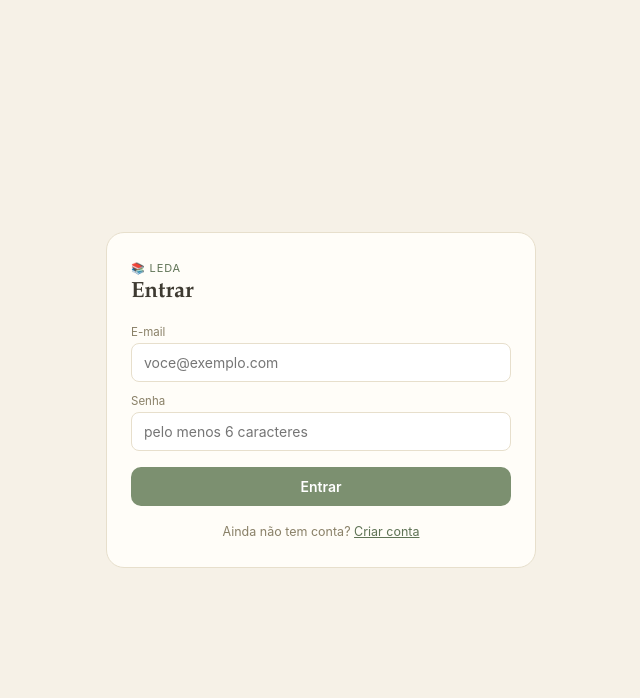
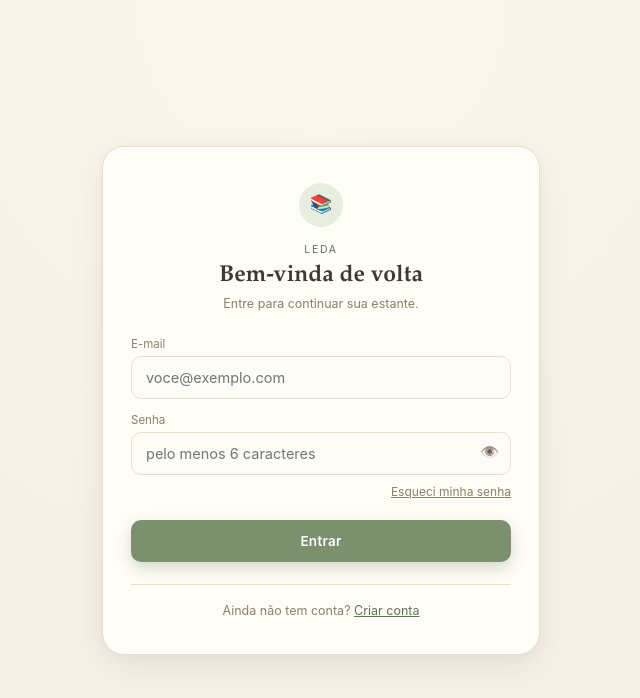
Before and after one commit to MarcelaTav/leda-app, a React (Vite) app: page / in a window 1280 px wide. Shown: the top 698 px of the page, without its empty margins (319-959 px from the left). Built offline with nearby package versions, Linux system fonts and the light colour scheme.

Commit message:
Update Root.jsx

```diff
--- a/src/Root.jsx
+++ b/src/Root.jsx
@@ -16,18 +16,85 @@ const COR = {
   alerta: "#C0604D",
 };
 
+function OlhoSenha({ visivel, onClick }) {
+  return (
+    <span
+      onClick={onClick}
+      style={{
+        position: "absolute",
+        right: "12px",
+        top: "50%",
+        transform: "translateY(-50%)",
+        cursor: "pointer",
+        fontSize: "15px",
+        userSelect: "none",
+        opacity: 0.7,
+      }}
+    >
+      {visivel ? "🙈" : "👁️"}
+    </span>
+  );
+}
+
 function TelaAutenticacao() {
-  const [modo, setModo] = useState("entrar"); // entrar | criar
+  const [modo, setModo] = useState("entrar"); // entrar | criar | recuperar
+  const [nome, setNome] = useState("");
   const [email, setEmail] = useState("");
   const [senha, setSenha] = useState("");
+  const [senhaVisivel, setSenhaVisivel] = useState(false);
   const [carregando, setCarregando] = useState(false);
   const [erro, setErro] = useState("");
   const [mensagem, setMensagem] = useState("");
+  const [focoNome, setFocoNome] = useState(false);
+  const [focoEmail, setFocoEmail] = useState(false);
+  const [focoSenha, setFocoSenha] = useState(false);
+
+  const estiloInput = (focado) => ({
+    width: "100%",
+    boxSizing: "border-box",
+    fontSize: "14.5px",
+    padding: "12px 14px",
+    borderRadius: "10px",
+    border: `1.5px solid ${focado ? COR.sauge : COR.linha}`,
+    fontFamily: SANS,
+    background: focado ? "#FFFFFF" : "#FDFBF6",
+    outline: "none",
+    transition: "border-color 0.15s ease, background 0.15s ease",
+  });
+
+  function limparMensagens() {
+    setErro("");
+    setMensagem("");
+  }
 
   async function enviar(e) {
     e.preventDefault();
-    setErro("");
-    setMensagem("");
+    limparMensagens();
+
+    if (modo === "recuperar") {
+      if (!email.trim()) {
+        setErro("Preencha seu e-mail.");
+        return;
+      }
+      setCarregando(true);
+      try {
+        const { error } = await supabase.auth.resetPasswordForEmail(email.trim(), {
+          redirectTo: window.location.origin,
+        });
+        if (error) throw error;
+        setMensagem("Enviamos um link pro seu e-mail pra você redefinir a senha.");
+      } catch (err) {
+        setErro(err && err.message ? err.message : "Algo deu errado, tenta de novo.");
+      } finally {
+        setCarregando(false);
+      }
+      return;
+    }
+
+    if (modo === "criar" && !nome.trim()) {
+      setErro("Preencha seu nome.");
+      return;
+    }
     if (!email.trim() || !senha) {
       setErro("Preencha e-mail e senha.");
       return;
@@ -39,7 +106,11 @@ function TelaAutenticacao() {
     setCarregando(true);
     try {
       if (modo === "criar") {
-        const { error } = await supabase.auth.signUp({ email: email.trim(), password: senha });
+        const { error } = await supabase.auth.signUp({
+          email: email.trim(),
+          password: senha,
+          options: { data: { nome: nome.trim() } },
+        });
         if (error) throw error;
         setMensagem("Conta criada! Confira seu e-mail pra confirmar antes de entrar.");
       } else {
@@ -62,11 +133,20 @@ function TelaAutenticacao() {
     }
   }
 
+  const titulo =
+    modo === "criar" ? "Criar sua conta" : modo === "recuperar" ? "Recuperar senha" : "Bem-vinda de volta";
+  const subtitulo =
+    modo === "criar"
+      ? "Seu cantinho de leitura, no seu ritmo."
+      : modo === "recuperar"
+      ? "Informe seu e-mail e enviaremos um link de redefinição."
+      : "Entre para continuar sua estante.";
+
   return (
     <div
       style={{
         fontFamily: SERIF,
-        background: COR.fundo,
+        background: `radial-gradient(circle at 50% 0%, #FBF7EC 0%, ${COR.fundo} 60%)`,
         minHeight: "100dvh",
         color: COR.textoPrincipal,
         display: "flex",
@@ -82,40 +162,86 @@ function TelaAutenticacao() {
           maxWidth: "380px",
           background: COR.cartao,
           border: `1px solid ${COR.linha}`,
-          borderRadius: "18px",
-          padding: "28px 24px",
+          borderRadius: "22px",
+          padding: "36px 28px",
+          boxShadow: "0 2px 8px rgba(62, 58, 49, 0.04), 0 12px 32px rgba(62, 58, 49, 0.08)",
         }}
       >
-        <div style={{ fontFamily: SANS, fontSize: "11px", letterSpacing: "0.08em", textTransform: "uppercase", color: COR.saugeEscuro, marginBottom: "4px" }}>
-          📚 LEDA
+        <div style={{ display: "flex", alignItems: "center", justifyContent: "center", width: "44px", height: "44px", borderRadius: "50%", background: COR.saugeClaro, margin: "0 auto 16px", fontSize: "18px" }}>
+          📚
         </div>
-        <h1 style={{ fontSize: "22px", fontWeight: 700, margin: "0 0 20px" }}>
-          {modo === "criar" ? "Criar sua conta" : "Entrar"}
+        <div style={{ fontFamily: SANS, fontSize: "10.5px", letterSpacing: "0.16em", textTransform: "uppercase", color: COR.saugeEscuro, textAlign: "center", marginBottom: "6px" }}>
+          Leda
+        </div>
+        <h1 style={{ fontSize: "23px", fontWeight: 700, margin: "0 0 6px", textAlign: "center" }}>
+          {titulo}
         </h1>
+        <div style={{ fontFamily: SANS, fontSize: "12.5px", color: COR.textoSecundario, textAlign: "center", marginBottom: "26px" }}>
+          {subtitulo}
+        </div>
 
-        <form onSubmit={enviar} style={{ display: "flex", flexDirection: "column", gap: "12px" }}>
+        <form onSubmit={enviar} style={{ display: "flex", flexDirection: "column", gap: "14px" }}>
+          {modo === "criar" && (
             <div>
-            <div style={{ fontFamily: SANS, fontSize: "11.5px", color: COR.textoSecundario, marginBottom: "4px" }}>E-mail</div>
+              <div style={{ fontFamily: SANS, fontSize: "11.5px", color: COR.textoSecundario, marginBottom: "5px" }}>Nome</div>
+              <input
+                type="text"
+                value={nome}
+                onChange={(e) => setNome(e.target.value)}
+                onFocus={() => setFocoNome(true)}
+                onBlur={() => setFocoNome(false)}
+                placeholder="Como podemos te chamar?"
+                autoComplete="name"
+                style={estiloInput(focoNome)}
+              />
+            </div>
+          )}
+          <div>
+            <div style={{ fontFamily: SANS, fontSize: "11.5px", color: COR.textoSecundario, marginBottom: "5px" }}>E-mail</div>
             <input
               type="email"
               value={email}
               onChange={(e) => setEmail(e.target.value)}
+              onFocus={() => setFocoEmail(true)}
+              onBlur={() => setFocoEmail(false)}
               placeholder="voce@exemplo.com"
               autoComplete="email"
-              style={{ width: "100%", boxSizing: "border-box", fontSize: "14px", padding: "10px 12px", borderRadius: "8px", border: `1px solid ${COR.linha}`, fontFamily: SANS }}
+              style={estiloInput(focoEmail)}
             />
           </div>
+
+          {modo !== "recuperar" && (
             <div>
-            <div style={{ fontFamily: SANS, fontSize: "11.5px", color: COR.textoSecundario, marginBottom: "4px" }}>Senha</div>
+              <div style={{ fontFamily: SANS, fontSize: "11.5px", color: COR.textoSecundario, marginBottom: "5px" }}>Senha</div>
+              <div style={{ position: "relative" }}>
                 <input
-              type="password"
+                  type={senhaVisivel ? "text" : "password"}
                   value={senha}
                   onChange={(e) => setSenha(e.target.value)}
+                  onFocus={() => setFocoSenha(true)}
+                  onBlur={() => setFocoSenha(false)}
                   placeholder="pelo menos 6 caracteres"
                   autoComplete={modo === "criar" ? "new-password" : "current-password"}
-              style={{ width: "100%", boxSizing: "border-box", fontSize: "14px", padding: "10px 12px", borderRadius: "8px", border: `1px solid ${COR.linha}`, fontFamily: SANS }}
+                  style={{ ...estiloInput(focoSenha), paddingRight: "38px" }}
                 />
+                <OlhoSenha visivel={senhaVisivel} onClick={() => setSenhaVisivel((v) => !v)} />
               </div>
+            </div>
+          )}
+
+          {modo === "entrar" && (
+            <div style={{ textAlign: "right", marginTop: "-6px" }}>
+              <span
+                onClick={() => {
+                  setModo("recuperar");
+                  limparMensagens();
+                }}
+                style={{ fontFamily: SANS, fontSize: "12px", color: COR.textoSecundario, textDecoration: "underline", cursor: "pointer" }}
+              >
+                Esqueci minha senha
+              </span>
+            </div>
+          )}
 
           {erro && <div style={{ fontFamily: SANS, fontSize: "12.5px", color: COR.alerta }}>{erro}</div>}
           {mensagem && <div style={{ fontFamily: SANS, fontSize: "12.5px", color: COR.saugeEscuro }}>{mensagem}</div>}
@@ -125,9 +251,11 @@ function TelaAutenticacao() {
             disabled={carregando}
             style={{
               fontFamily: SANS,
-              fontSize: "14px",
+              fontSize: "13.5px",
               fontWeight: 600,
-              padding: "11px",
+              letterSpacing: "0.02em",
+              padding: "13px",
+              boxShadow: carregando ? "none" : "0 6px 16px rgba(124, 144, 112, 0.32)",
               borderRadius: "10px",
               border: "none",
               background: COR.sauge,
@@ -137,19 +265,39 @@ function TelaAutenticacao() {
               marginTop: "4px",
             }}
           >
-            {carregando ? "Um instante…" : modo === "criar" ? "Criar conta" : "Entrar"}
+            {carregando
+              ? "Um instante…"
+              : modo === "criar"
+              ? "Criar conta"
+              : modo === "recuperar"
+              ? "Enviar link"
+              : "Entrar"}
           </button>
         </form>
 
-        <div style={{ fontFamily: SANS, fontSize: "12.5px", color: COR.textoSecundario, marginTop: "18px", textAlign: "center" }}>
+        <div style={{ height: "1px", background: COR.linha, margin: "22px 0 18px" }} />
+
+        <div style={{ fontFamily: SANS, fontSize: "12.5px", color: COR.textoSecundario, textAlign: "center" }}>
           {modo === "criar" ? (
             <>
               Já tem conta?{" "}
               <span
                 onClick={() => {
                   setModo("entrar");
-                  setErro("");
-                  setMensagem("");
+                  limparMensagens();
+                }}
+                style={{ color: COR.saugeEscuro, textDecoration: "underline", cursor: "pointer" }}
+              >
+                Entrar
+              </span>
+            </>
+          ) : modo === "recuperar" ? (
+            <>
+              Lembrou a senha?{" "}
+              <span
+                onClick={() => {
+                  setModo("entrar");
+                  limparMensagens();
                 }}
                 style={{ color: COR.saugeEscuro, textDecoration: "underline", cursor: "pointer" }}
               >
@@ -162,8 +310,7 @@ function TelaAutenticacao() {
               <span
                 onClick={() => {
                   setModo("criar");
-                  setErro("");
-                  setMensagem("");
+                  limparMensagens();
                 }}
                 style={{ color: COR.saugeEscuro, textDecoration: "underline", cursor: "pointer" }}
               >
@@ -177,12 +324,152 @@ function TelaAutenticacao() {
   );
 }
 
+function TelaNovaSenha() {
+  const [novaSenha, setNovaSenha] = useState("");
+  const [confirmar, setConfirmar] = useState("");
+  const [senhaVisivel, setSenhaVisivel] = useState(false);
+  const [carregando, setCarregando] = useState(false);
+  const [erro, setErro] = useState("");
+  const [mensagem, setMensagem] = useState("");
+
+  const estiloInput = {
+    width: "100%",
+    boxSizing: "border-box",
+    fontSize: "14.5px",
+    padding: "12px 14px",
+    paddingRight: "38px",
+    borderRadius: "10px",
+    border: `1.5px solid ${COR.linha}`,
+    fontFamily: SANS,
+    background: "#FDFBF6",
+    outline: "none",
+  };
+
+  async function salvar(e) {
+    e.preventDefault();
+    setErro("");
+    setMensagem("");
+    if (novaSenha.length < 6) {
+      setErro("A senha precisa ter pelo menos 6 caracteres.");
+      return;
+    }
+    if (novaSenha !== confirmar) {
+      setErro("As senhas não coincidem.");
+      return;
+    }
+    setCarregando(true);
+    try {
+      const { error } = await supabase.auth.updateUser({ password: novaSenha });
+      if (error) throw error;
+      setMensagem("Senha atualizada! Você já pode continuar usando o app.");
+    } catch (err) {
+      setErro(err && err.message ? err.message : "Algo deu errado, tenta de novo.");
+    } finally {
+      setCarregando(false);
+    }
+  }
+
+  return (
+    <div
+      style={{
+        fontFamily: SERIF,
+        background: `radial-gradient(circle at 50% 0%, #FBF7EC 0%, ${COR.fundo} 60%)`,
+        minHeight: "100dvh",
+        color: COR.textoPrincipal,
+        display: "flex",
+        alignItems: "center",
+        justifyContent: "center",
+        padding: "20px",
+        boxSizing: "border-box",
+      }}
+    >
+      <div
+        style={{
+          width: "100%",
+          maxWidth: "380px",
+          background: COR.cartao,
+          border: `1px solid ${COR.linha}`,
+          borderRadius: "22px",
+          padding: "36px 28px",
+          boxShadow: "0 2px 8px rgba(62, 58, 49, 0.04), 0 12px 32px rgba(62, 58, 49, 0.08)",
+        }}
+      >
+        <h1 style={{ fontSize: "23px", fontWeight: 700, margin: "0 0 6px", textAlign: "center" }}>
+          Definir nova senha
+        </h1>
+        <div style={{ fontFamily: SANS, fontSize: "12.5px", color: COR.textoSecundario, textAlign: "center", marginBottom: "26px" }}>
+          Escolha uma nova senha pra sua conta.
+        </div>
+
+        <form onSubmit={salvar} style={{ display: "flex", flexDirection: "column", gap: "14px" }}>
+          <div>
+            <div style={{ fontFamily: SANS, fontSize: "11.5px", color: COR.textoSecundario, marginBottom: "5px" }}>Nova senha</div>
+            <div style={{ position: "relative" }}>
+              <input
+                type={senhaVisivel ? "text" : "password"}
+                value={novaSenha}
+                onChange={(e) => setNovaSenha(e.target.value)}
+                placeholder="pelo menos 6 caracteres"
+                autoComplete="new-password"
+                style={estiloInput}
+              />
+              <OlhoSenha visivel={senhaVisivel} onClick={() => setSenhaVisivel((v) => !v)} />
+            </div>
+          </div>
+          <div>
+            <div style={{ fontFamily: SANS, fontSize: "11.5px", color: COR.textoSecundario, marginBottom: "5px" }}>Confirmar senha</div>
+            <div style={{ position: "relative" }}>
+              <input
+                type={senhaVisivel ? "text" : "password"}
+                value={confirmar}
+                onChange={(e) => setConfirmar(e.target.value)}
+                placeholder="repita a nova senha"
+                autoComplete="new-password"
+                style={estiloInput}
+              />
+            </div>
+          </div>
+
+          {erro && <div style={{ fontFamily: SANS, fontSize: "12.5px", color: COR.alerta }}>{erro}</div>}
+          {mensagem && <div style={{ fontFamily: SANS, fontSize: "12.5px", color: COR.saugeEscuro }}>{mensagem}</div>}
+
+          <button
+            type="submit"
+            disabled={carregando}
+            style={{
+              fontFamily: SANS,
+              fontSize: "13.5px",
+              fontWeight: 600,
+              letterSpacing: "0.02em",
+              padding: "13px",
+              boxShadow: carregando ? "none" : "0 6px 16px rgba(124, 144, 112, 0.32)",
+              borderRadius: "10px",
+              border: "none",
+              background: COR.sauge,
+              color: "#FFFFFF",
+              cursor: carregando ? "default" : "pointer",
+              opacity: carregando ? 0.7 : 1,
+              marginTop: "4px",
+            }}
+          >
+            {carregando ? "Um instante…" : "Salvar nova senha"}
+          </button>
+        </form>
+      </div>
+    </div>
+  );
+}
+
 export default function Root() {
   const [sessao, setSessao] = useState(undefined); // undefined = ainda carregando
+  const [recuperandoSenha, setRecuperandoSenha] = useState(false);
 
   useEffect(() => {
     supabase.auth.getSession().then(({ data }) => setSessao(data.session));
-    const { data: listener } = supabase.auth.onAuthStateChange((_evento, novaSessao) => {
+    const { data: listener } = supabase.auth.onAuthStateChange((evento, novaSessao) => {
+      if (evento === "PASSWORD_RECOVERY") {
+        setRecuperandoSenha(true);
+      }
       setSessao(novaSessao);
     });
     return () => listener.subscription.unsubscribe();
@@ -196,6 +483,10 @@ export default function Root() {
     );
   }
 
+  if (recuperandoSenha) {
+    return <TelaNovaSenha />;
+  }
+
   if (!sessao) {
     return <TelaAutenticacao />;
   }
@@ -204,6 +495,7 @@ export default function Root() {
     <AppLeitura
       userId={sessao.user.id}
       userEmail={sessao.user.email}
+      userName={sessao.user.user_metadata?.nome || ""}
       onSignOut={() => supabase.auth.signOut()}
     />
   );
```
Lines whose indentation alone changed are shown as unchanged.
